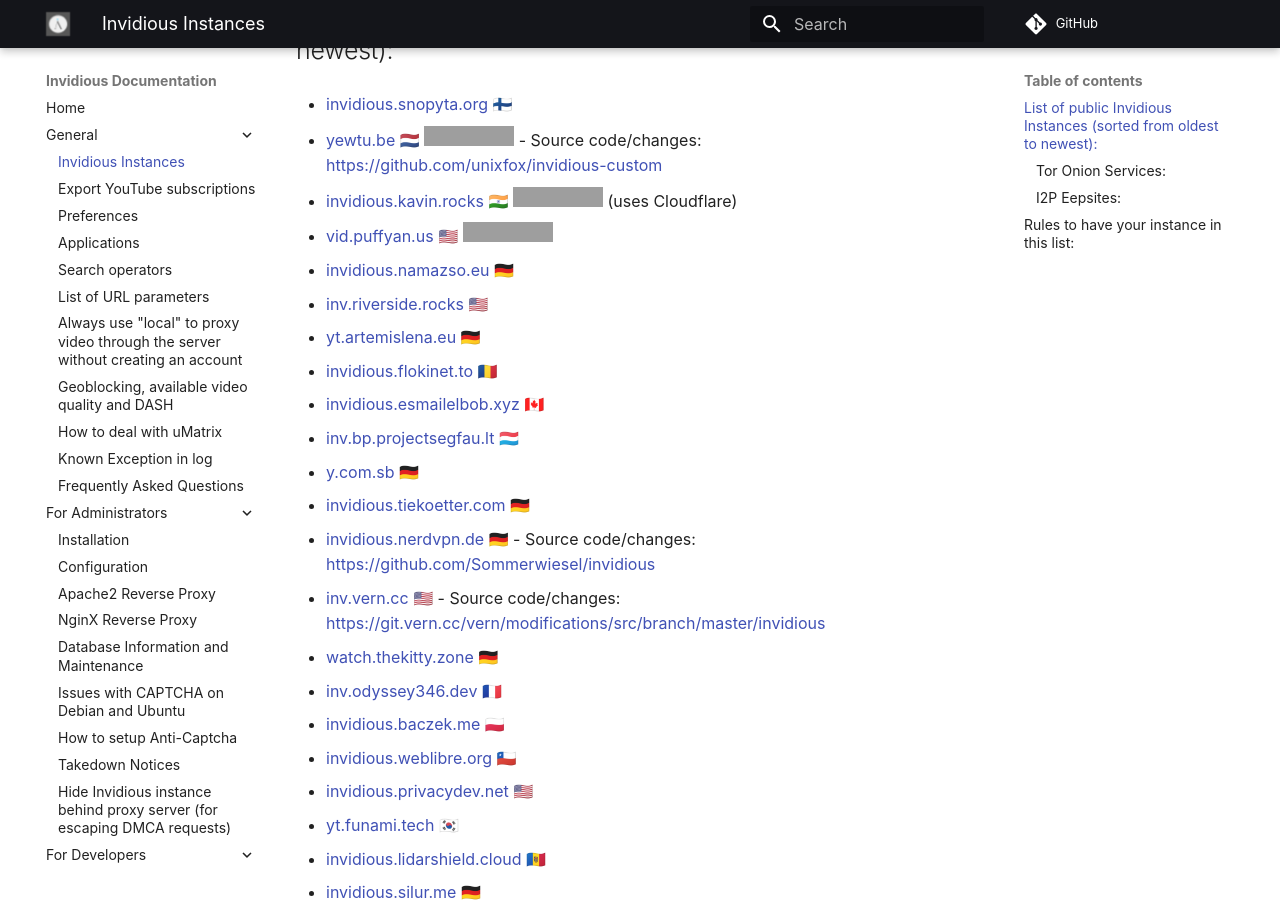
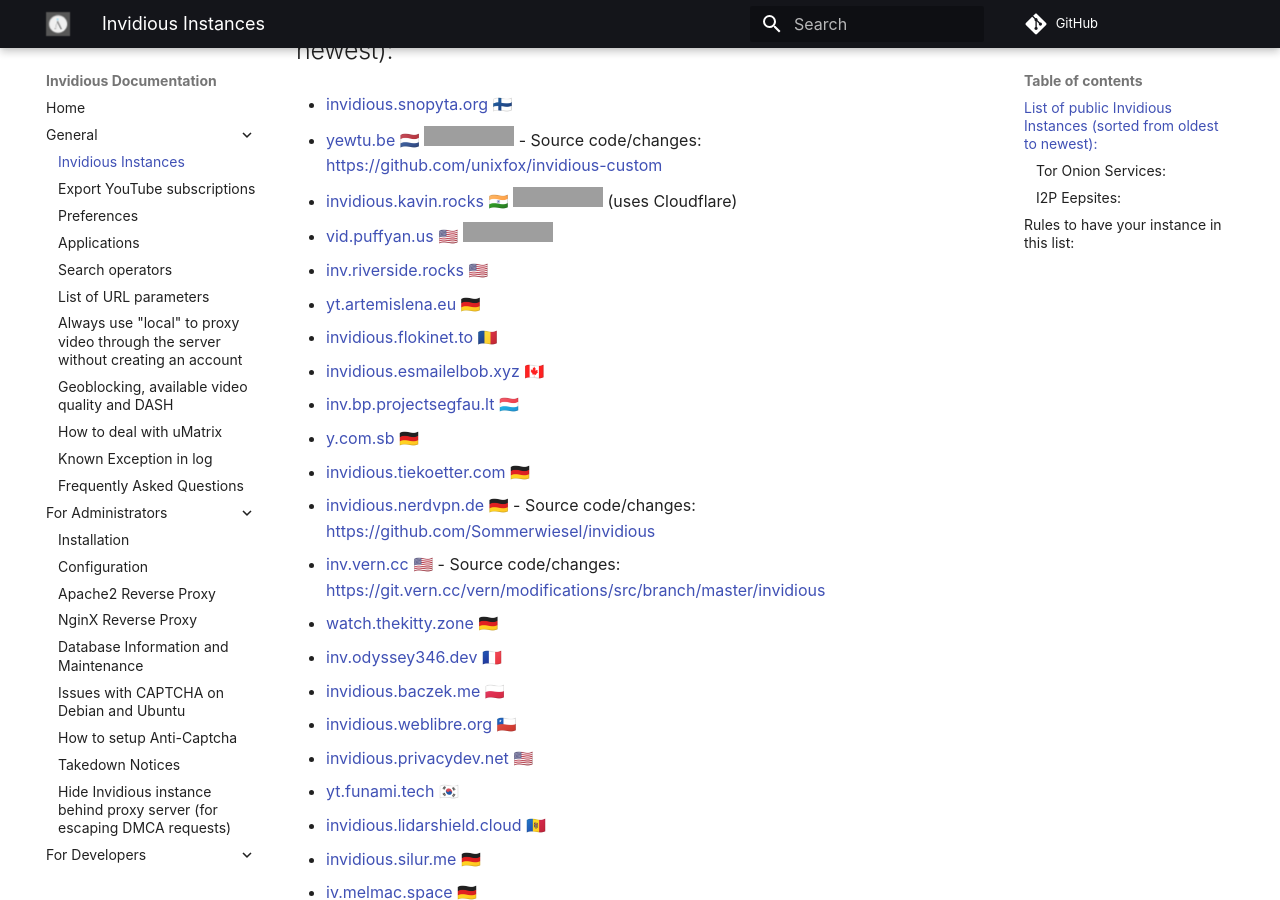
Before and after one commit to iv-org/documentation, an MkDocs documentation site: the page built from docs/instances.md, in a window 1280 px wide and 900 px high, scrolled down 356 px. Built offline with MkDocs 1.6.1 and Material for MkDocs 9.7.7, drawn with Linux system fonts in a browser that asks for light colours; comment, search, counter and statistics services are not loaded; grey boxes are pictures that could not be loaded.

Commit message:
Remove my instance

```diff
--- a/docs/instances.md
+++ b/docs/instances.md
@@ -15,8 +15,6 @@
 * [invidious.kavin.rocks](https://invidious.kavin.rocks) 🇮🇳 [![Uptime Robot status](https://img.shields.io/uptimerobot/status/m786132664-f9fa738fba1c4dc2f7364f71)](https://status.kavin.rocks/786132664) (uses Cloudflare)
 
 * [vid.puffyan.us](https://vid.puffyan.us) 🇺🇸 [![Uptime Robot status](https://img.shields.io/uptimerobot/status/m786947233-1131c3f67b9a20621b1926d3?style=plastic)](https://stats.uptimerobot.com/n7A08HGVl6/786947233)
-
-* [invidious.namazso.eu](https://invidious.namazso.eu) 🇩🇪
 
 * [inv.riverside.rocks](https://inv.riverside.rocks) 🇺🇸
 
```
